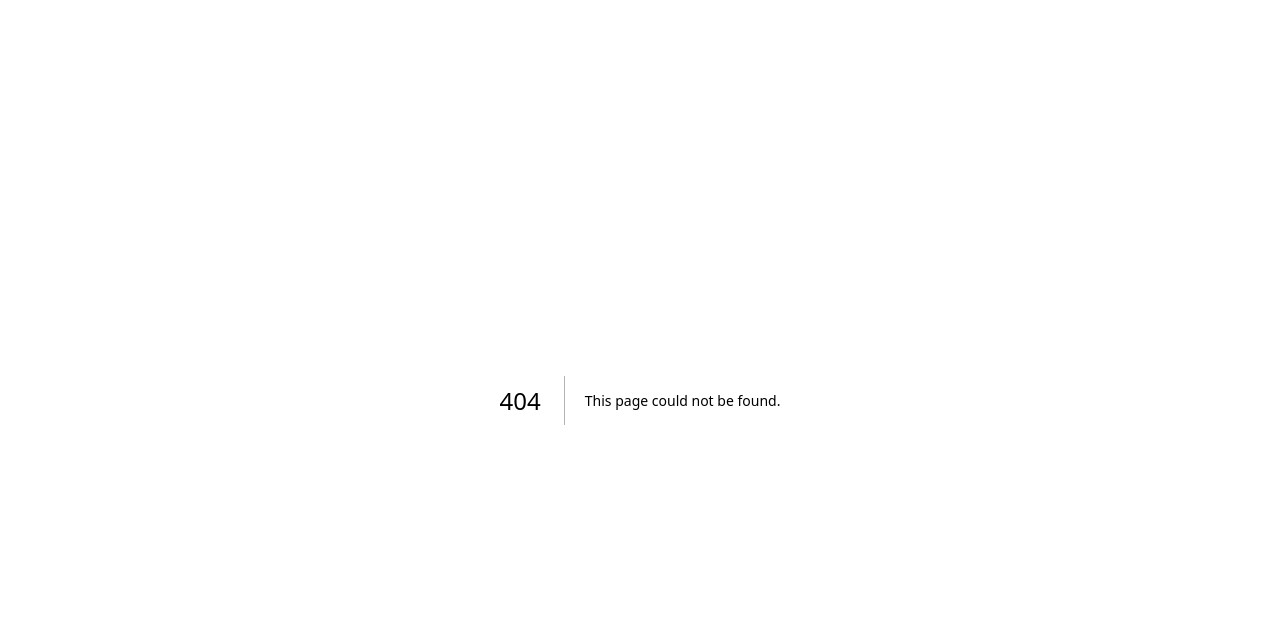
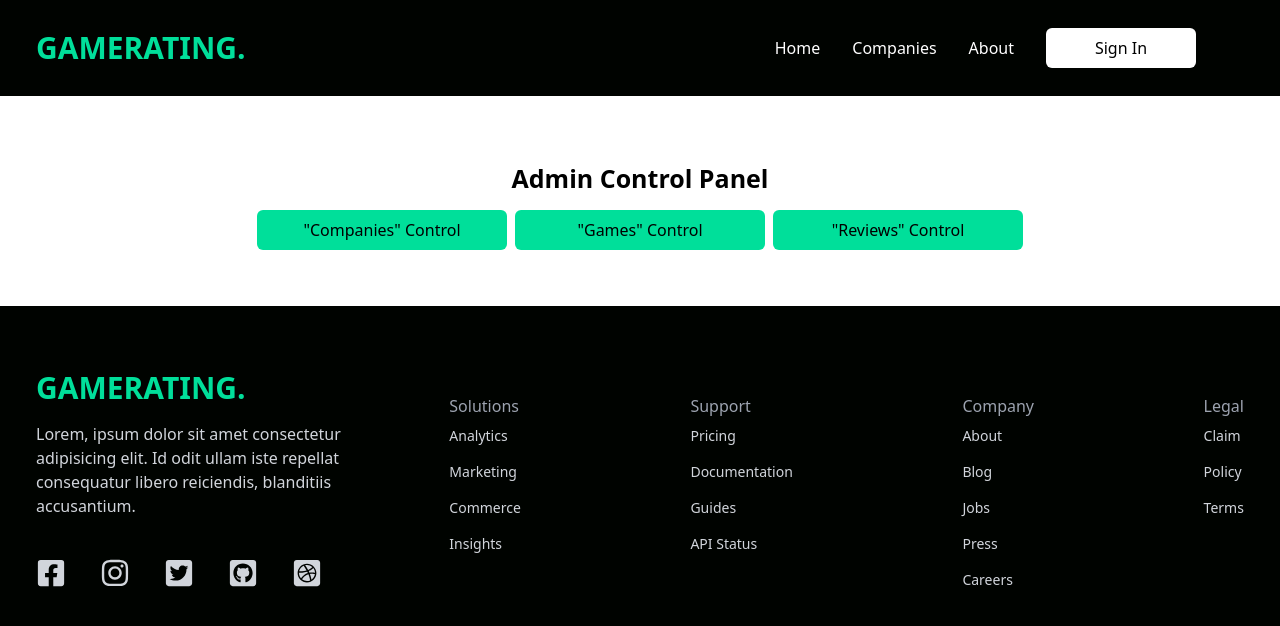
Before and after one commit to HakaiGod420/Zaidimu-Vertinimu-Sistema, a Next.js app in the folder client/: page /admin in a window 1280 px wide. Before the commit this address had no page. Shown: the top 626 px of the page. Built offline with nearby package versions, Linux system fonts and the light colour scheme.

Commit message:
Pradėtas kurti administratoriaus valdymos pultas

```diff
--- a/client/components/GameInfo.tsx
+++ b/client/components/GameInfo.tsx
@@ -87,7 +87,7 @@ function GameInfo({ companyId: CompanyId, gameId: GameId }: Props) {
     const refreshGameReviews = async () => {
         await axios.get(url + '/companies' + '/' + CompanyId + '/' + 'games/' + GameId + '/reviews').then(function (response) {
             const reviews: Review[] = response.data.reviews
-            console.log(reviews)
+
             setDataReview(reviews)
             if (response.data.reviews) {
                 calculateRate(response.data.reviews)
--- a/client/components/Navbar.tsx
+++ b/client/components/Navbar.tsx
@@ -61,7 +61,7 @@ export default function Navbar() {
                     </li>
                     <li className='p-4'>
                         {tokenValid && isAdmin ?
-                            <Link href={'/login'}>
+                            <Link href={'/admin'}>
                                 <button className='bg-white w-[150px] rounded-md font-medium py-2 my-[-20px] text-black'>Admin CP</button>
                             </Link>
                             : null
@@ -92,7 +92,7 @@ export default function Navbar() {
                         }
 
                         {tokenValid && isAdmin ?
-                            <Link href={'/login'}>
+                            <Link href={'/admin'}>
                                <li className='p-4 border-b border-gray-600'>Admin CP</li>
                             </Link>
                             : null
--- /dev/null
+++ b/client/pages/admin.tsx
@@ -0,0 +1,24 @@
+import React from 'react'
+import Footer from '../components/Footer'
+import Navbar from '../components/Navbar'
+
+function admin() {
+    return (
+        <div>
+            <Navbar />
+            <div className='w-full bg-white py-16 px-4 text-center'>
+                <h1 className=' mb-5 font-bold text-[25px]'>Admin Control Panel</h1>
+                <div className='flex justify-center'>
+                    <div className=' grid md:grid-cols-3 md:gap-2 gap-y-6 grid-cols-1'>
+                        <div><button className='bg-[#00df9a] w-[250px] rounded-md font-medium py-2 my-[-20px] text-black'>"Companies" Control</button></div>
+                        <div><button className='bg-[#00df9a] w-[250px] rounded-md font-medium py-2 my-[-20px] text-black'>"Games" Control</button></div>
+                        <div><button className='bg-[#00df9a] w-[250px] rounded-md font-medium py-2 my-[-20px] text-black'>"Reviews" Control</button></div>
+                    </div>
+                </div>
+            </div>
+            <Footer />
+        </div>
+    )
+}
+
+export default admin
```
